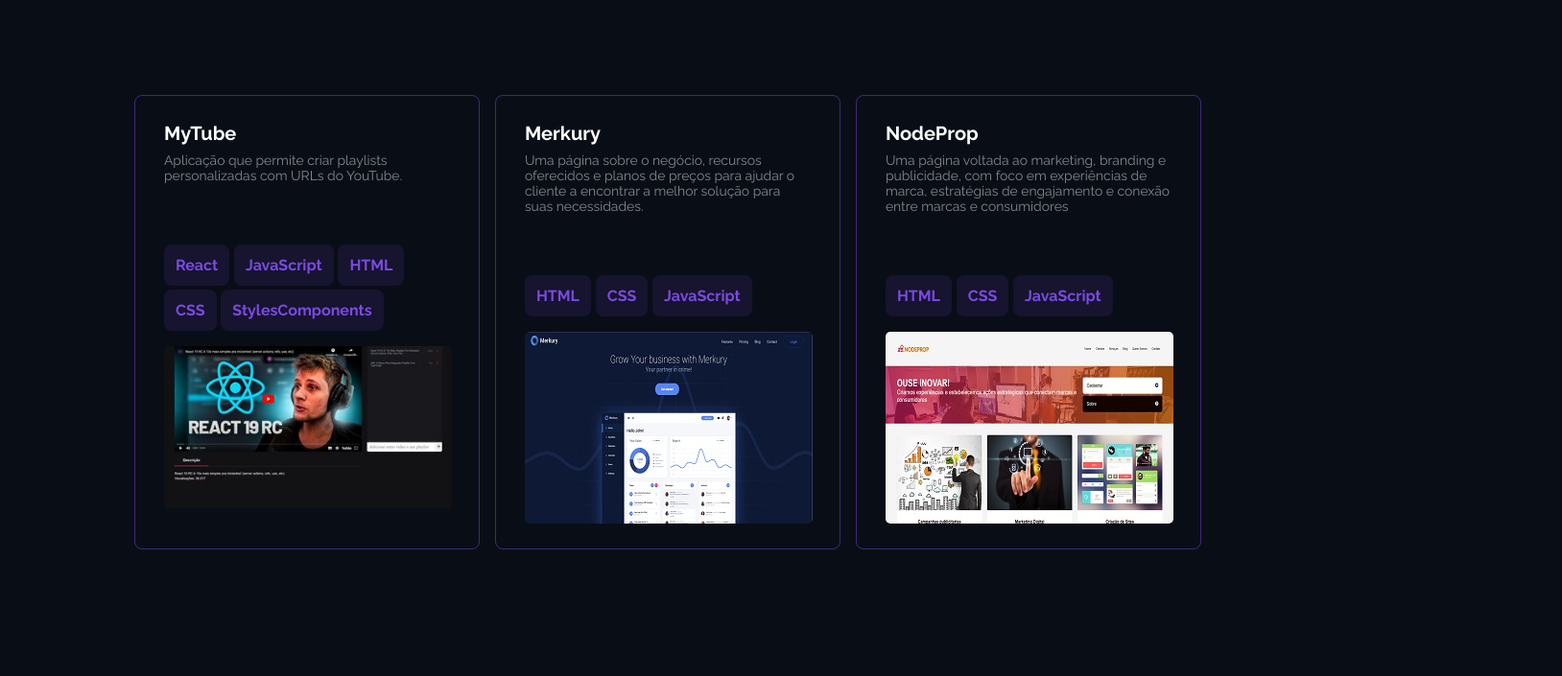
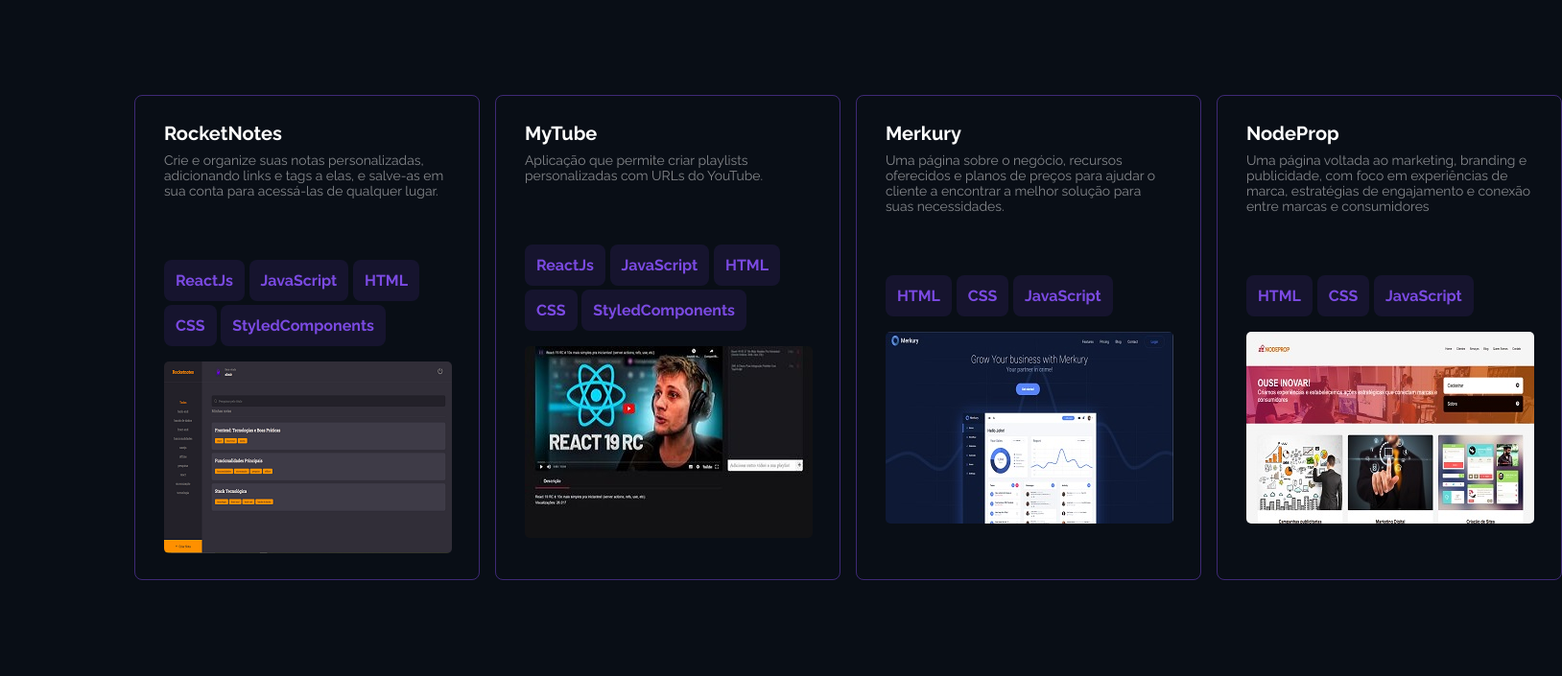
Before and after one commit to HugoCoutinho96/NewPortfolio, a React (Vite) app: page / in a window 1280 px wide. Shown: the part 1063-1768 px from the top of the page at 96% size, 1628 px wide, since content can reach past the window. Built offline with nearby package versions, Linux system fonts and the light colour scheme.

Commit message:
adicionando projeto rocketnotes

```diff
--- a/src/components/Portfolio.jsx
+++ b/src/components/Portfolio.jsx
@@ -4,6 +4,7 @@ import styles from "./Portfolio.module.css"
 import MyTubeImg from "../assets/mytube.jpg"
 import MerkuryImg from "../assets/merkury.jpg"
 import NodePropImg from "../assets/nodeprop.jpg"
+import RocketnotesImg from "../assets/rocketnotes.png"
 
 export function Portfolio(){
     return(
@@ -15,6 +16,30 @@ export function Portfolio(){
 
             <div className={styles.projects}>
                 <div>
+                    <a href="https://rocketnotes96.netlify.app/" target="_blank">
+                        <div className={styles.appInfo}>
+                            <h3>RocketNotes</h3>
+                            <p>
+                                Crie e organize suas notas personalizadas,
+                                adicionando links e tags a elas, e salve-as
+                                em sua conta para acessá-las de qualquer lugar.
+                            </p>
+                        </div>
+
+                        <div className={styles.appTech}>
+                            <div>
+                                <FlagTitle tech title="ReactJs"/>
+                                <FlagTitle tech title="JavaScript"/>
+                                <FlagTitle tech title="HTML"/>
+                                <FlagTitle tech title="CSS"/>
+                                <FlagTitle tech title="StyledComponents"/>
+                            </div>
+                            <img src={RocketnotesImg} />
+                        </div>
+                    </a>
+                </div>
+
+                <div>
                     <a href="https://mytube2.netlify.app/" target="_blank">
                         <div className={styles.appInfo}>
                             <h3>MyTube</h3>
@@ -23,11 +48,11 @@ export function Portfolio(){
 
                         <div className={styles.appTech}>
                             <div>
-                                <FlagTitle tech title="React"/>
+                                <FlagTitle tech title="ReactJs"/>
                                 <FlagTitle tech title="JavaScript"/>
                                 <FlagTitle tech title="HTML"/>
                                 <FlagTitle tech title="CSS"/>
-                                <FlagTitle tech title="StylesComponents"/>
+                                <FlagTitle tech title="StyledComponents"/>
                             </div>
                             <img src={MyTubeImg} />
                         </div>
@@ -77,6 +102,7 @@ export function Portfolio(){
                         </div>
                     </a>
                 </div>
+
             </div>
         </section>
     )
--- a/src/components/Portfolio.module.css
+++ b/src/components/Portfolio.module.css
@@ -31,6 +31,12 @@ section{
 
 .projects > div:hover{
     background-color: var(--purple-10);
+}
+
+.projects > div a{
+    display: flex;
+    flex-direction: column;
+    justify-content: space-between;
 }
 
 .appInfo{
```
Also changed, not shown: src/assets/mytube.jpg, src/assets/rocketnotes.png (added).
